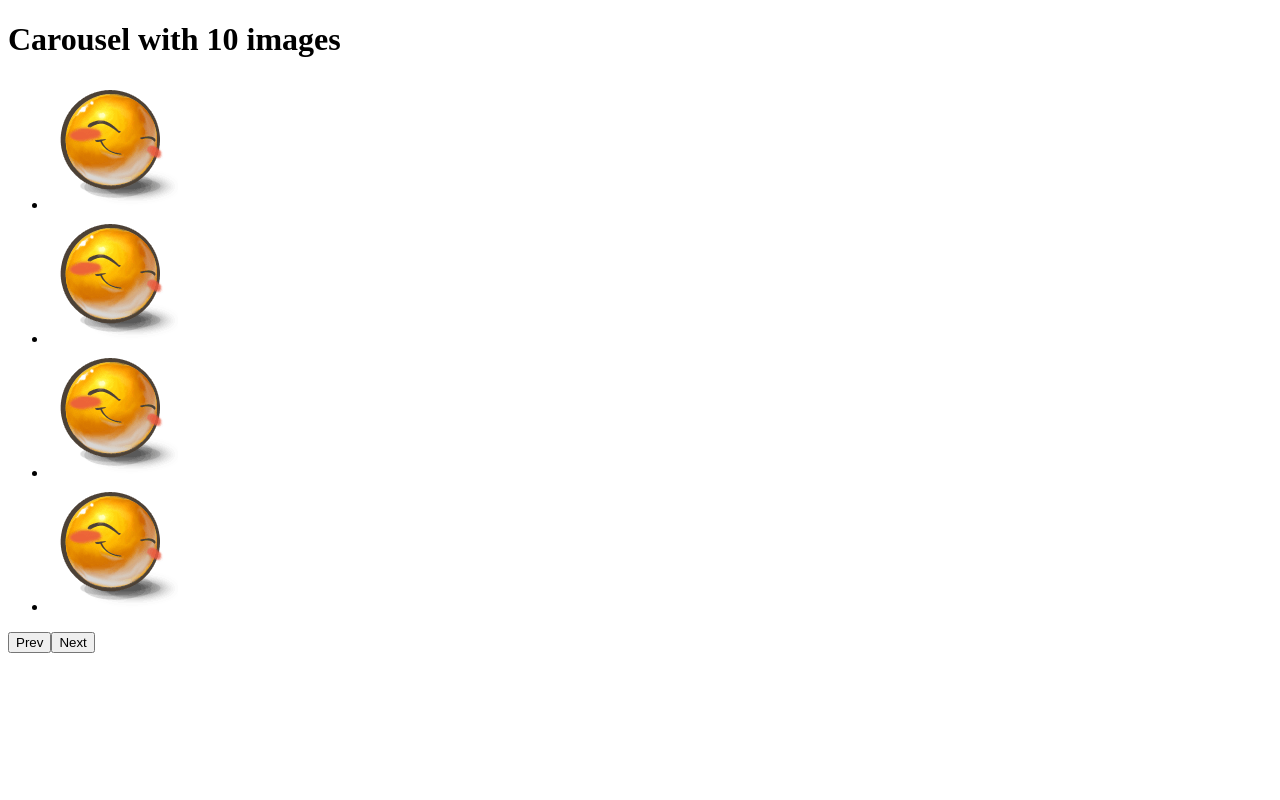
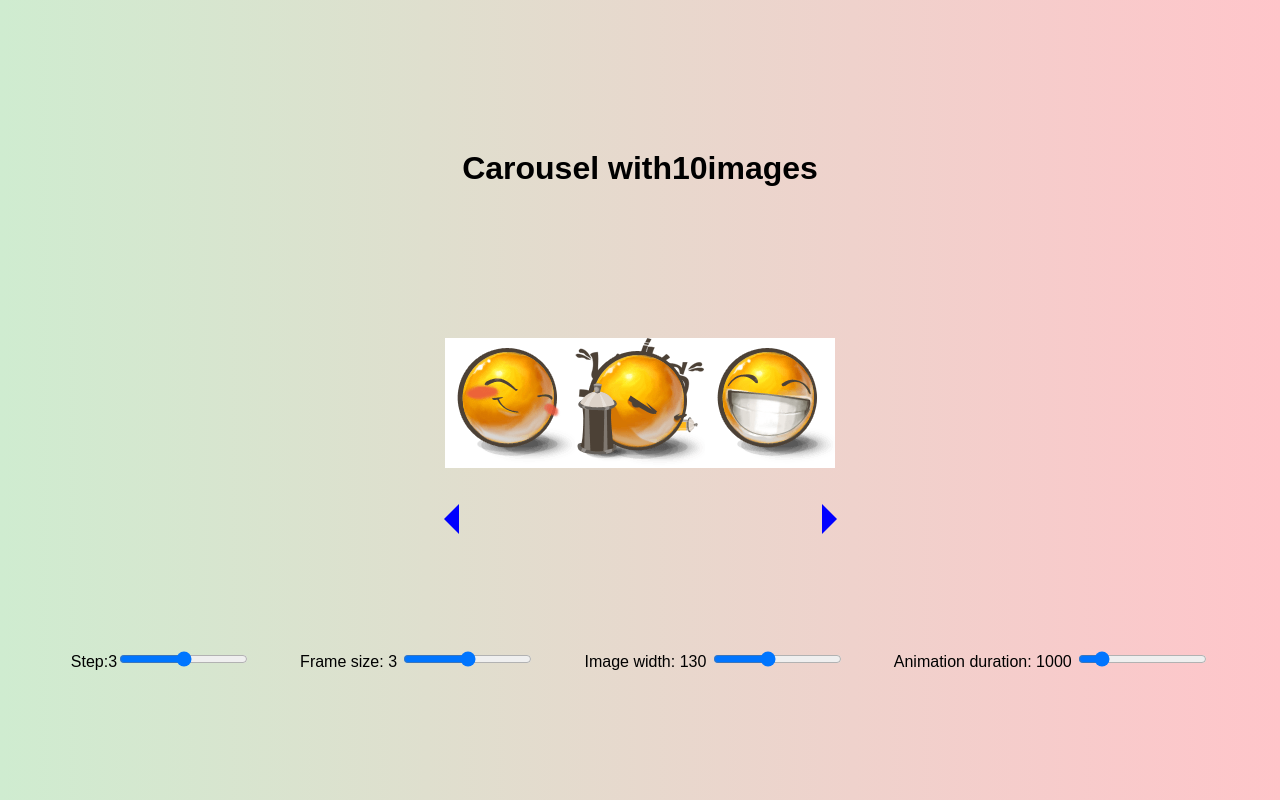
Before and after one commit to mate-academy/react_carousel, a React (Create React App) app: page / in a window 1280 px wide. Built offline with nearby package versions, Linux system fonts and the light colour scheme; the HTML template or start-up script is replaced by a standard one.

Commit message:
Solution

```diff
--- a/package.json
+++ b/package.json
@@ -9,6 +9,7 @@
     "@types/node": "^12.20.18",
     "@types/react": "^17.0.15",
     "@types/react-dom": "^17.0.9",
+    "classnames": "^2.3.1",
     "node-sass": "^6.0.1",
     "react": "^17.0.2",
     "react-dom": "^17.0.2",
--- a/src/App.scss
+++ b/src/App.scss
@@ -1 +1,19 @@
-// style go here
+body {
+  margin: 0;
+}
+
+.App {
+  font-family: Arial, Helvetica, sans-serif;
+  display: flex;
+  justify-content: space-evenly;
+  flex-direction: column;
+  align-items: center;
+  background: linear-gradient(90deg, #cfecd0, #ffc5ca);
+  height: 100vh;
+}
+
+.form {
+  display: flex;
+  justify-content: space-between;
+  gap: 50px;
+}
--- a/src/App.tsx
+++ b/src/App.tsx
@@ -2,11 +2,7 @@ import React from 'react';
 import './App.scss';
 import Carousel from './components/Carousel';
 
-interface State {
-  images: string[];
-}
-
-class App extends React.Component<{}, State> {
+class App extends React.Component {
   state = {
     images: [
       './img/1.png',
@@ -20,6 +16,51 @@ class App extends React.Component<{}, State> {
       './img/9.png',
       './img/10.png',
     ],
+    step: 3,
+    frameSize: 3,
+    itemWidth: 130,
+    animationDuration: 1000,
+    infinite: false,
+  };
+
+  setStep = (e: React.FormEvent<HTMLInputElement>) => {
+    const output = document.querySelector('.width');
+
+    if (output) {
+      output.textContent = e.currentTarget.value;
+    }
+
+    this.setState({ step: +e.currentTarget.value });
+  };
+
+  setFrameSize = (e: React.FormEvent<HTMLInputElement>) => {
+    const output = document.querySelector('.frame-size');
+
+    if (output) {
+      output.textContent = e.currentTarget.value;
+    }
+
+    this.setState({ frameSize: +e.currentTarget.value });
+  };
+
+  setItemWidth = (e: React.FormEvent<HTMLInputElement>) => {
+    const output = document.querySelector('.item-width');
+
+    if (output) {
+      output.textContent = e.currentTarget.value;
+    }
+
+    this.setState({ itemWidth: +e.currentTarget.value });
+  };
+
+  setAnimationDuration = (e: React.FormEvent<HTMLInputElement>) => {
+    const output = document.querySelector('.animation-duration');
+
+    if (output) {
+      output.textContent = e.currentTarget.value;
+    }
+
+    this.setState({ animationDuration: +e.currentTarget.value });
   };
 
   render() {
@@ -27,10 +68,72 @@ class App extends React.Component<{}, State> {
 
     return (
       <div className="App">
-        {/* eslint-disable-next-line */}
-        <h1>Carousel with {images.length} images</h1>
+        <h1>
+          Carousel with
+          {images.length}
+          images
+        </h1>
 
-        <Carousel />
+        <Carousel
+          {...this.state}
+        />
+        <form className="form" action="#">
+          <label htmlFor="width">
+            Step:
+            <output className="width" name="step" htmlFor="width">3</output>
+            <input
+              type="range"
+              defaultValue="3"
+              name="number"
+              id="width"
+              min="1"
+              max="5"
+              onInput={this.setStep}
+            />
+          </label>
+
+          <label htmlFor="frameSize">
+            Frame size:
+            <output className="frame-size" name="frameSize"> 3 </output>
+            <input
+              type="range"
+              defaultValue="3"
+              name="frameSize"
+              id="frameSize"
+              min="1"
+              max="5"
+              onInput={this.setFrameSize}
+            />
+          </label>
+
+          <label htmlFor="itemWidth">
+            Image width:
+            <output className="item-width" name="itemWidth"> 130 </output>
+            <input
+              type="range"
+              defaultValue="130"
+              name="itemWidth"
+              id="itemWidth"
+              min="80"
+              max="200"
+              onInput={this.setItemWidth}
+            />
+          </label>
+
+          <label htmlFor="animationDuration">
+            Animation duration:
+            <output className="animation-duration" name="animationDuration"> 1000 </output>
+            <input
+              type="range"
+              defaultValue="1000"
+              name="animation-duration"
+              id="animation duration"
+              min="500"
+              max="4000"
+              onInput={this.setAnimationDuration}
+            />
+          </label>
+        </form>
       </div>
     );
   }
--- a/src/components/Carousel.scss
+++ b/src/components/Carousel.scss
@@ -1 +1,67 @@
-// style go here
+.Carousel {
+  box-sizing: border-box;
+  display: flex;
+  flex-direction: column;
+  justify-content: center;
+
+  &__container {
+    box-sizing: border-box;
+    display: flex;
+    flex-direction: column;
+    justify-content: center;
+    overflow: hidden;
+    scroll-behavior: smooth;
+    background-color: #fff;
+    margin-bottom: 50px;
+  }
+
+  &__list {
+    display: flex;
+    list-style-type: none;
+    margin: 0;
+    padding: 0;
+  }
+
+  &__image {
+    display: block;
+  }
+
+  .buttons-container {
+    display: flex;
+    justify-content: space-between;
+  }
+
+  .next-button {
+    position: relative;
+    display: flex;
+    align-items: center;
+    justify-content: center;
+    background: none;
+    border: none;
+
+    &__form {
+      position: absolute;
+      border-top: 15px solid transparent;
+      border-left: 15px solid blue;
+      border-bottom: 15px solid transparent;
+      z-index: 1;
+    }
+  }
+
+  .prev-button {
+    position: relative;
+    display: flex;
+    align-items: center;
+    justify-content: center;
+    background: none;
+    border: none;
+
+    &__form {
+      position: absolute;
+      border-top: 15px solid transparent;
+      border-right: 15px solid blue;
+      border-bottom: 15px solid transparent;
+      z-index: 1;
+    }
+  }
+}
--- a/src/components/Carousel.tsx
+++ b/src/components/Carousel.tsx
@@ -1,18 +1,132 @@
 import React from 'react';
 import './Carousel.scss';
+import classNames from 'classnames';
 
-const Carousel: React.FC = () => (
-  <div className="Carousel">
-    <ul className="Carousel__list">
-      <li><img src="./img/1.png" alt="1" /></li>
-      <li><img src="./img/1.png" alt="2" /></li>
-      <li><img src="./img/1.png" alt="3" /></li>
-      <li><img src="./img/1.png" alt="4" /></li>
-    </ul>
+type Props = {
+  images: string[],
+  step: number,
+  frameSize: number,
+  itemWidth: number,
+  animationDuration: number,
+  infinite: boolean,
+};
 
-    <button type="button">Prev</button>
-    <button type="button">Next</button>
-  </div>
-);
+type State = {
+  scrollPosition: number,
+  slideController: number,
+  fullScrollingLength: number,
+};
+
+type ScrollDirection = 'prev' | 'next';
+
+class Carousel extends React.Component<Props, State> {
+  state = {
+    scrollPosition: 0,
+    slideController: 0,
+    fullScrollingLength: this.props.images.length,
+  };
+
+  setScrollPosition = (direction: ScrollDirection) => {
+    const { itemWidth, step, images } = this.props;
+    const { slideController, fullScrollingLength } = this.state;
+    const allSliders = Math.ceil((images.length - step) / step);
+    const scrollingLength = fullScrollingLength - step;
+
+    if (direction === 'next' && slideController !== allSliders) {
+      this.setState((currentState) => {
+        let result;
+        let newScrollingLength;
+
+        if (scrollingLength > step) {
+          result = currentState.scrollPosition - step * itemWidth;
+          newScrollingLength = fullScrollingLength - step;
+        } else {
+          result = currentState.scrollPosition - scrollingLength * itemWidth;
+          newScrollingLength = 0;
+        }
+
+        return {
+          scrollPosition: result,
+          slideController: currentState.slideController + 1,
+          fullScrollingLength: newScrollingLength,
+        };
+      });
+    }
+
+    // if (direction === 'prev' && slideController !== 0) {
+    //   this.setState((currentState) => {
+    //     let result;
+    //     let newScrollingLength;
+
+    //     if (scrollingLength > step) {
+    //       result = currentState.scrollPosition - step * itemWidth;
+    //       newScrollingLength = fullScrollingLength - step;
+    //     } else {
+    //       result = currentState.scrollPosition - scrollingLength * itemWidth;
+    //       newScrollingLength = 0;
+    //     }
+
+    //     return {
+    //       scrollPosition: result,
+    //       slideController: currentState.slideController + 1,
+    //       fullScrollingLength: newScrollingLength,
+    //     };
+    //   });
+    // }
+  };
+
+  render() {
+    const {
+      images,
+      frameSize,
+      itemWidth,
+      animationDuration,
+    } = this.props;
+
+    const { scrollPosition } = this.state;
+
+    return (
+      <div className="Carousel">
+        <div className="Carousel__container" style={{ width: frameSize * itemWidth }}>
+          <ul className="Carousel__list" style={{ transform: `translateX(${scrollPosition}px)`, transitionDuration: `${animationDuration}ms` }}>
+            {images.map((image, index) => (
+              <li
+                key={image}
+                className="Carousel__item"
+              >
+                <img
+                  src={image}
+                  alt={`${index + 1}`}
+                  className="Carousel__image"
+                  style={{ width: itemWidth, height: itemWidth }}
+                />
+              </li>
+            ))}
+          </ul>
+        </div>
+        <div className="buttons-container">
+          <button
+            type="button"
+            onClick={() => {
+              this.setScrollPosition('prev');
+            }}
+            className={classNames('prev-button')}
+          >
+            <div className="prev-button__form" />
+          </button>
+          <button
+            type="button"
+            onClick={() => {
+              this.setScrollPosition('next');
+            }}
+            className={classNames('next-button')}
+          >
+            <div className="next-button__form" />
+          </button>
+        </div>
+      </div>
+    );
+  }
+}
 
 export default Carousel;
```
Also changed, not shown: 1 other file (tests, documents, lock files or other folders).
